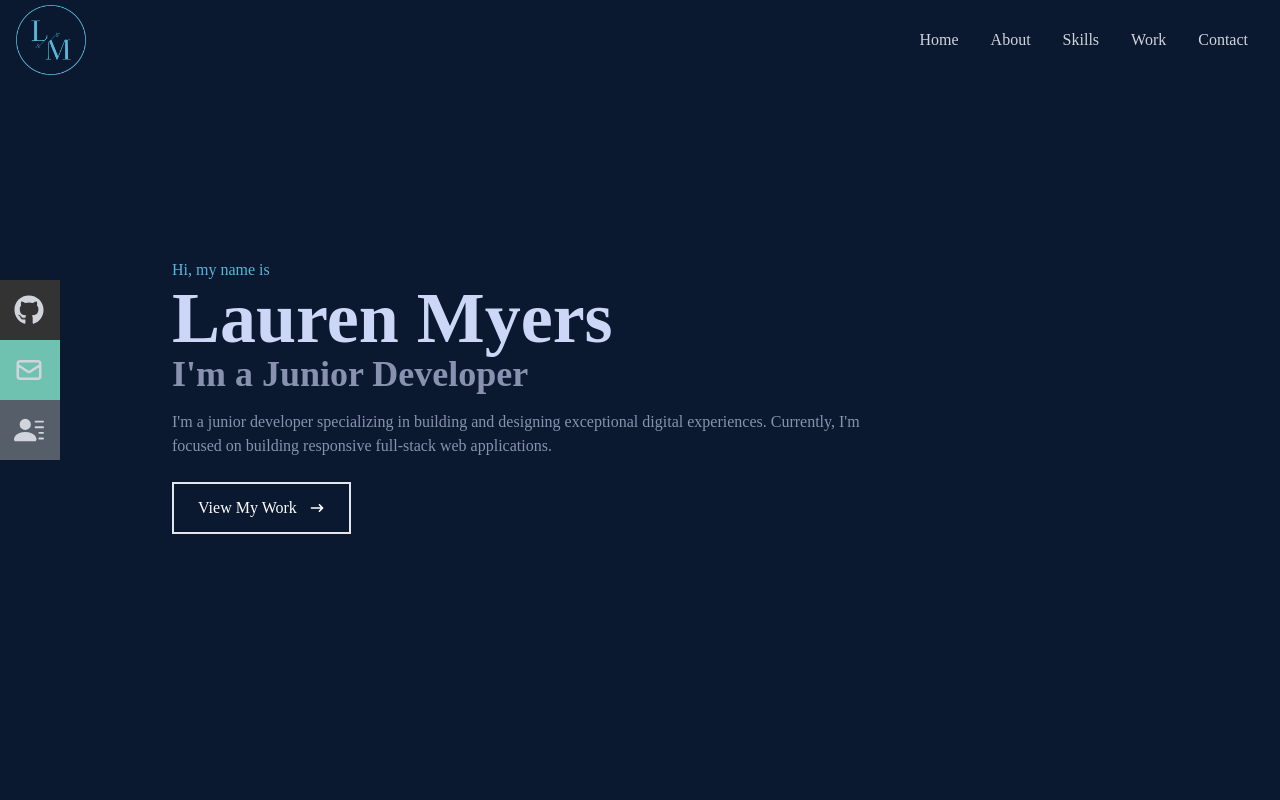
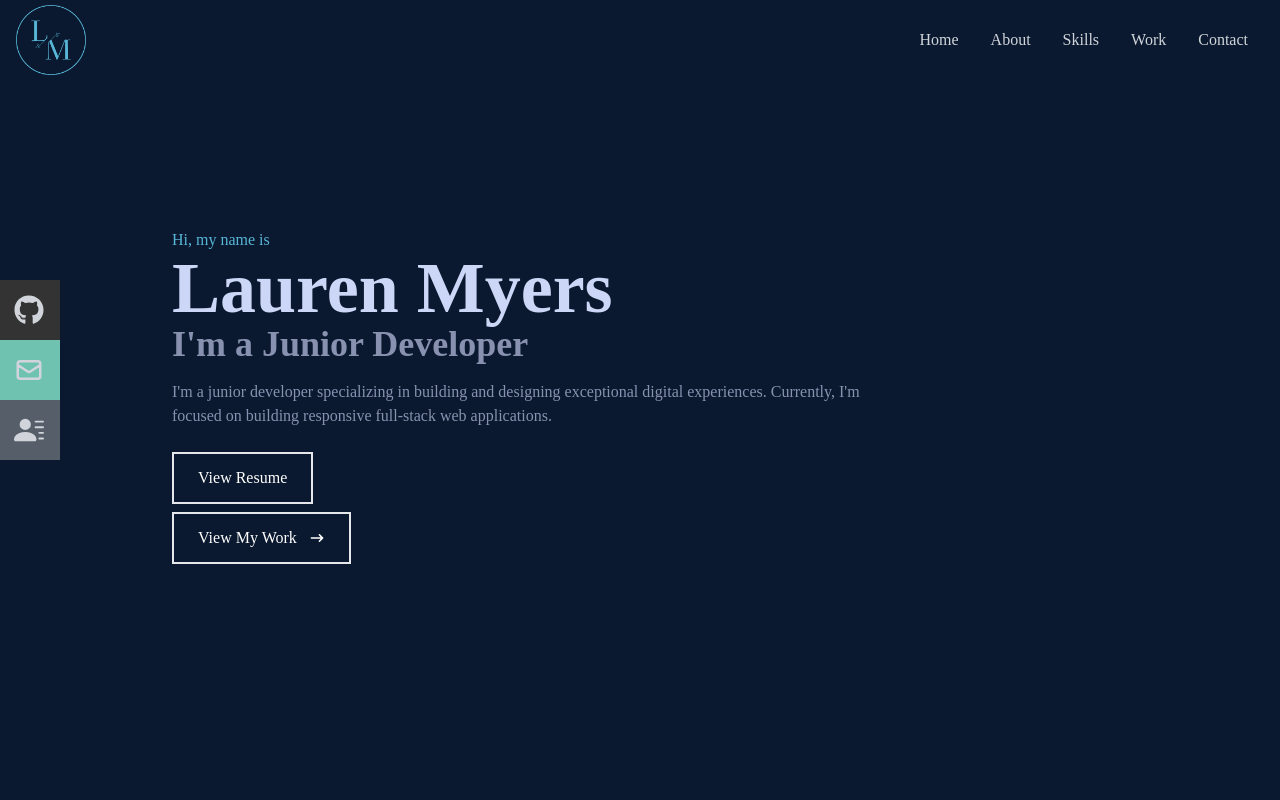
Before and after one commit to lmyers427/portfolio, a React (Create React App) app: page / in a window 1280 px wide. Shown: the top 800 px of the page. Built offline with nearby package versions, Linux system fonts and the light colour scheme.

Commit message:
Added Resume to Home page, updated Netlify form

```diff
--- a/src/components/Contact.jsx
+++ b/src/components/Contact.jsx
@@ -6,7 +6,7 @@ const Contact = () => {
 
   return (
     <div name='contact' className='w-full h-screen bg-[#0a192f] flex justify-center items-center p-4'>
-      <form name="contact" netlify className='flex flex-col max-w-[600px] w-full'>
+      <form name="contact" method='POST' data-netlify="true" className='flex flex-col max-w-[600px] w-full'>
 
         <div className='pb-8'>
             <p className='text-4xl font-bold inline border-b-4 border-[#58b6d8] text-gray-300'>Contact</p>
--- a/src/components/Home.jsx
+++ b/src/components/Home.jsx
@@ -1,6 +1,7 @@
 import React from 'react'
 import {HiArrowNarrowRight} from 'react-icons/hi'
 import {Link} from 'react-scroll'
+import Resume from '../assets/pdfs/lmyersResume.pdf'
 const Home = () => {
   return (
     <div name='home' className='w-full h-screen bg-[#0a192f]'>
@@ -15,6 +16,9 @@ const Home = () => {
         building responsive full-stack web applications. </p>
 
       <div>
+      <button className='text-white group border-2 px-6 py-3 my-2 flex items-center hover:bg-[#47565c] hover:border-[#47565c]'>
+         <a href={Resume}>View Resume</a>
+        </button>
         <button className='text-white group border-2 px-6 py-3 my-2 flex items-center hover:bg-[#59b6d8] hover:border-[#59b6d8] '>
         <Link to='work' smooth={true} duration={500}>
              View My Work
@@ -23,7 +27,9 @@ const Home = () => {
         <HiArrowNarrowRight className='ml-3'/>
         </span>
         </button>
+
       </div>
+
       </div>
     </div>
   )
```
Also changed, not shown: 1 other file (tests, documents, lock files or other folders).
